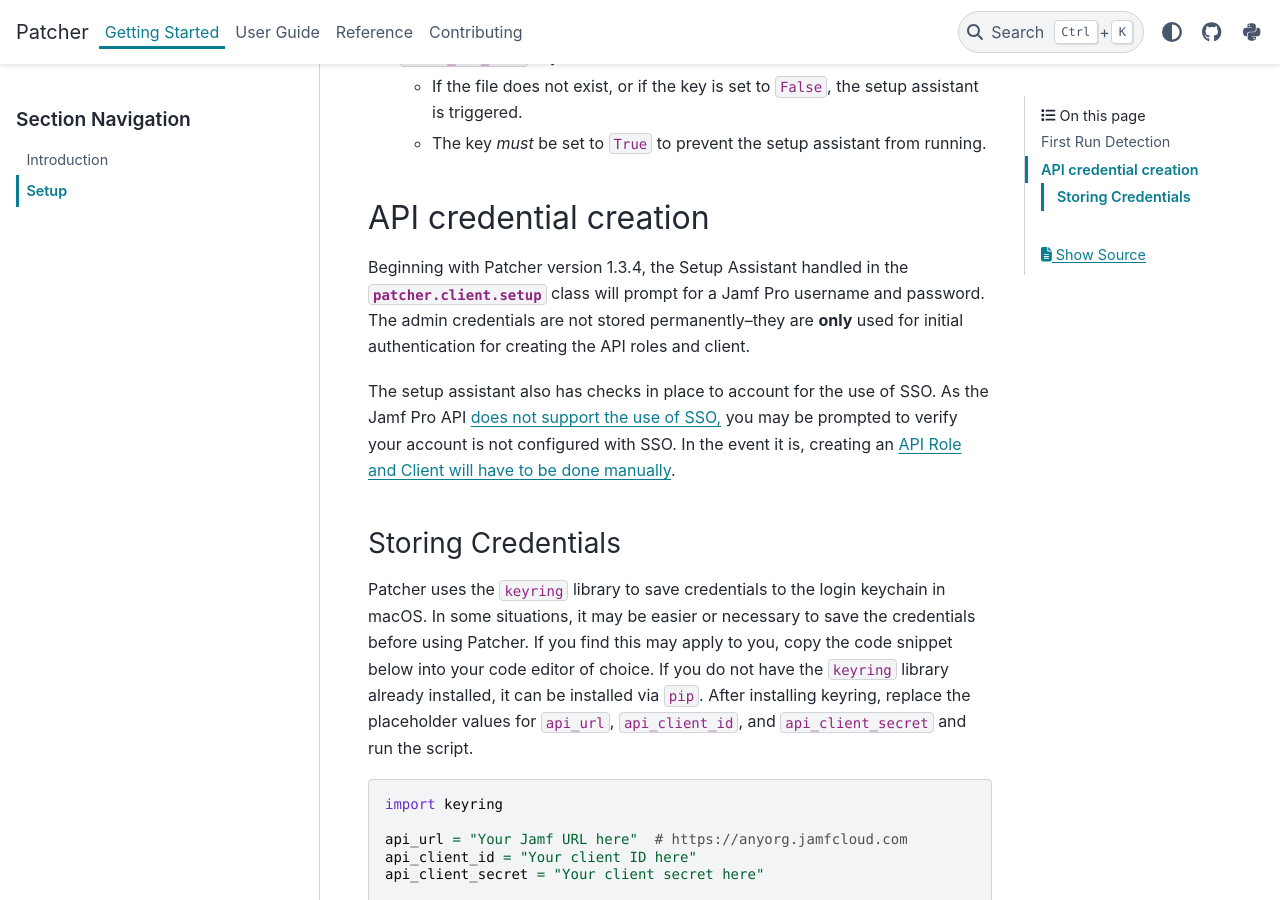
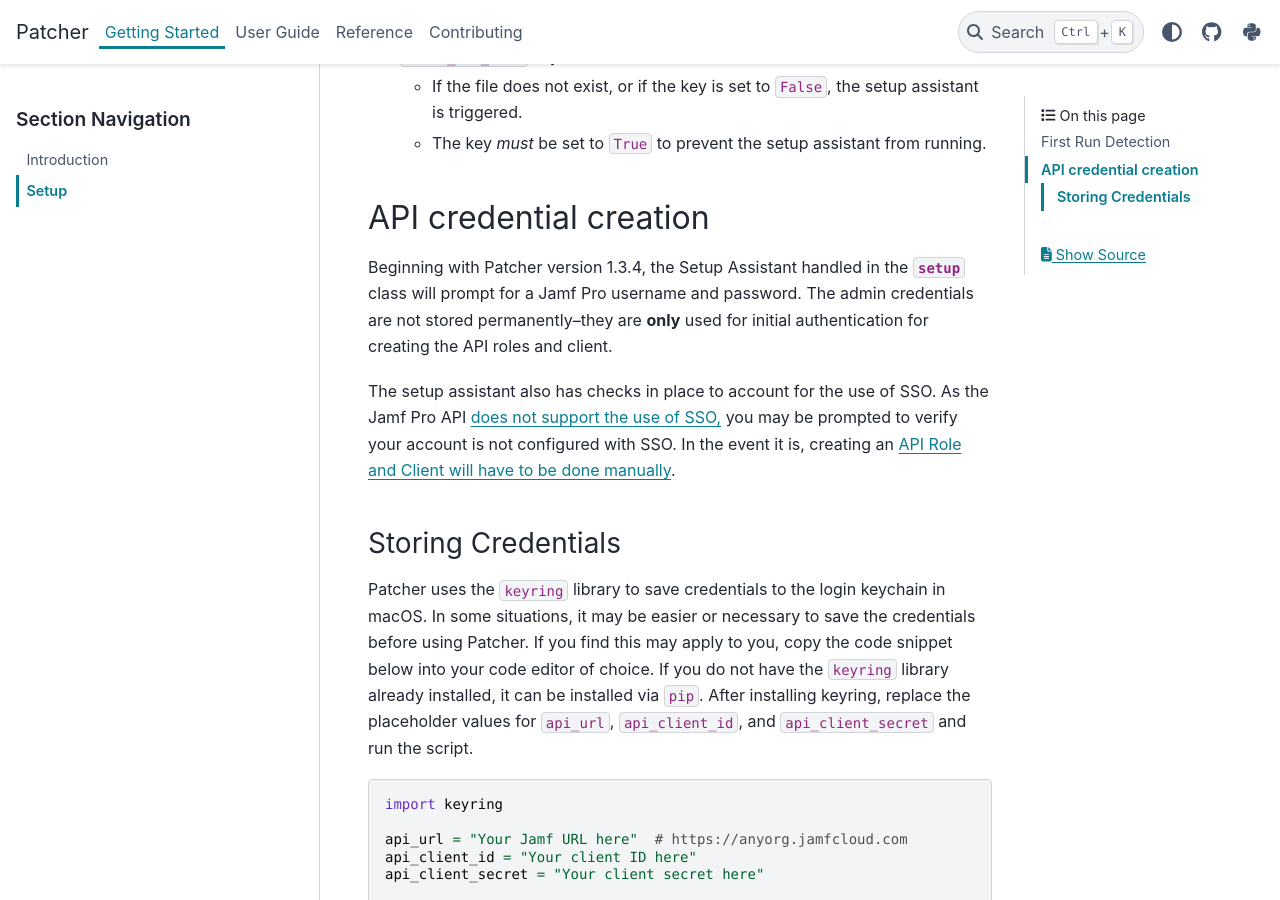
Before and after one commit to liquidz00/Patcher, a Sphinx documentation site: the page built from docs/getting_started/setup.rst, in a window 1280 px wide and 900 px high, scrolled down 709 px. Built offline with Sphinx 7.4.7 and the PyData theme 0.15.4, drawn with Linux system fonts in a browser that asks for light colours.

Commit message:
Shorten module references

```diff
--- a/docs/getting_started/setup.rst
+++ b/docs/getting_started/setup.rst
@@ -21,7 +21,7 @@
 API credential creation
 -----------------------
 
-Beginning with Patcher version 1.3.4, the Setup Assistant handled in the :mod:`patcher.client.setup` class will prompt for a Jamf Pro username and password. The admin credentials are not stored permanently--they are **only** used for initial authentication for creating the API roles and client.
+Beginning with Patcher version 1.3.4, the Setup Assistant handled in the :mod:`~patcher.client.setup` class will prompt for a Jamf Pro username and password. The admin credentials are not stored permanently--they are **only** used for initial authentication for creating the API roles and client.
 
 The setup assistant also has checks in place to account for the use of SSO. As the Jamf Pro API `does not support the use of SSO, <https://developer.jamf.com/jamf-pro/docs/jamf-pro-api-overview#authentication-and-authorization>`_ you may be prompted to verify your account is not configured with SSO. In the event it is, creating an :ref:`API Role and Client will have to be done manually <jamf-guide>`.
 
```
